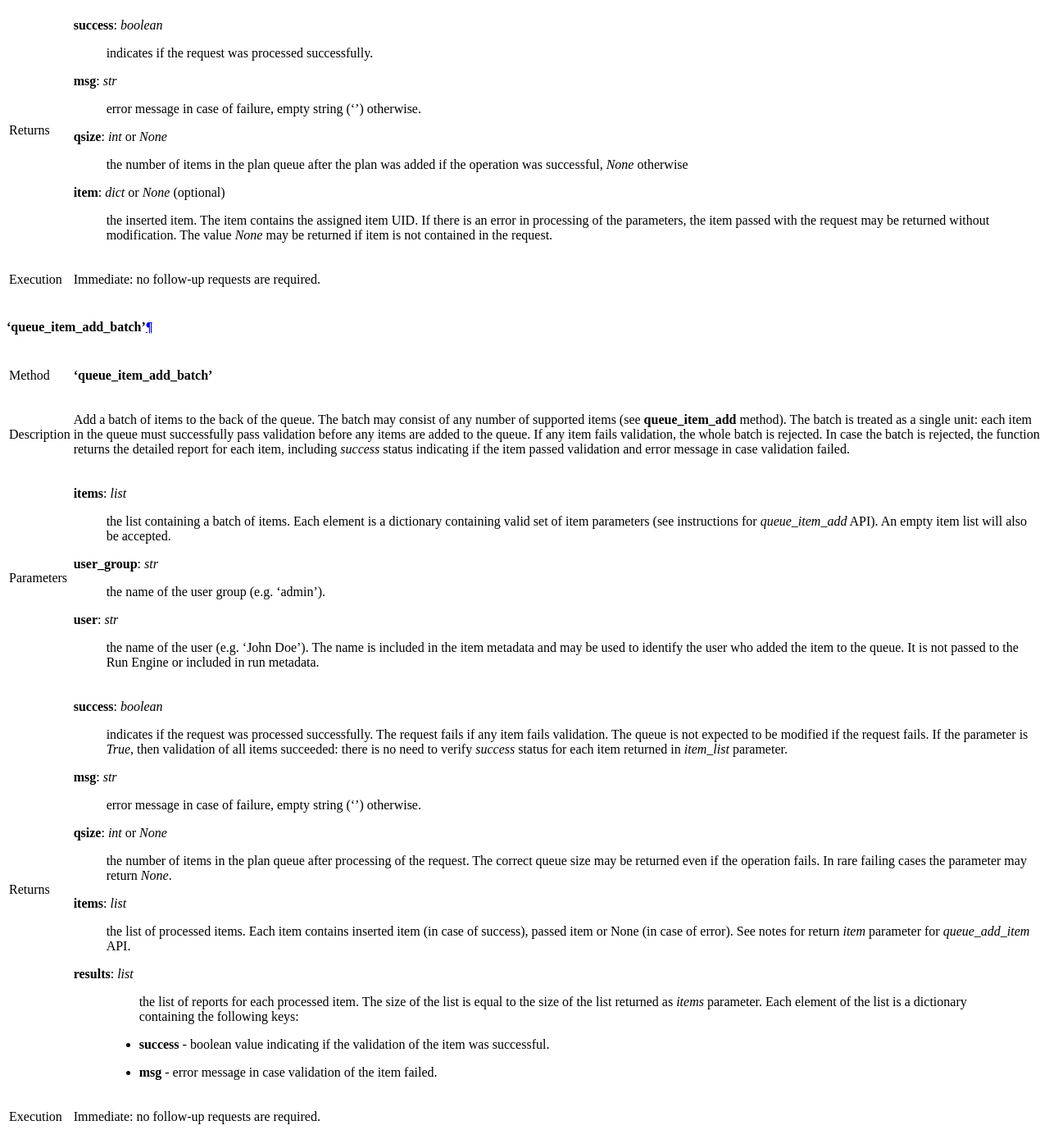
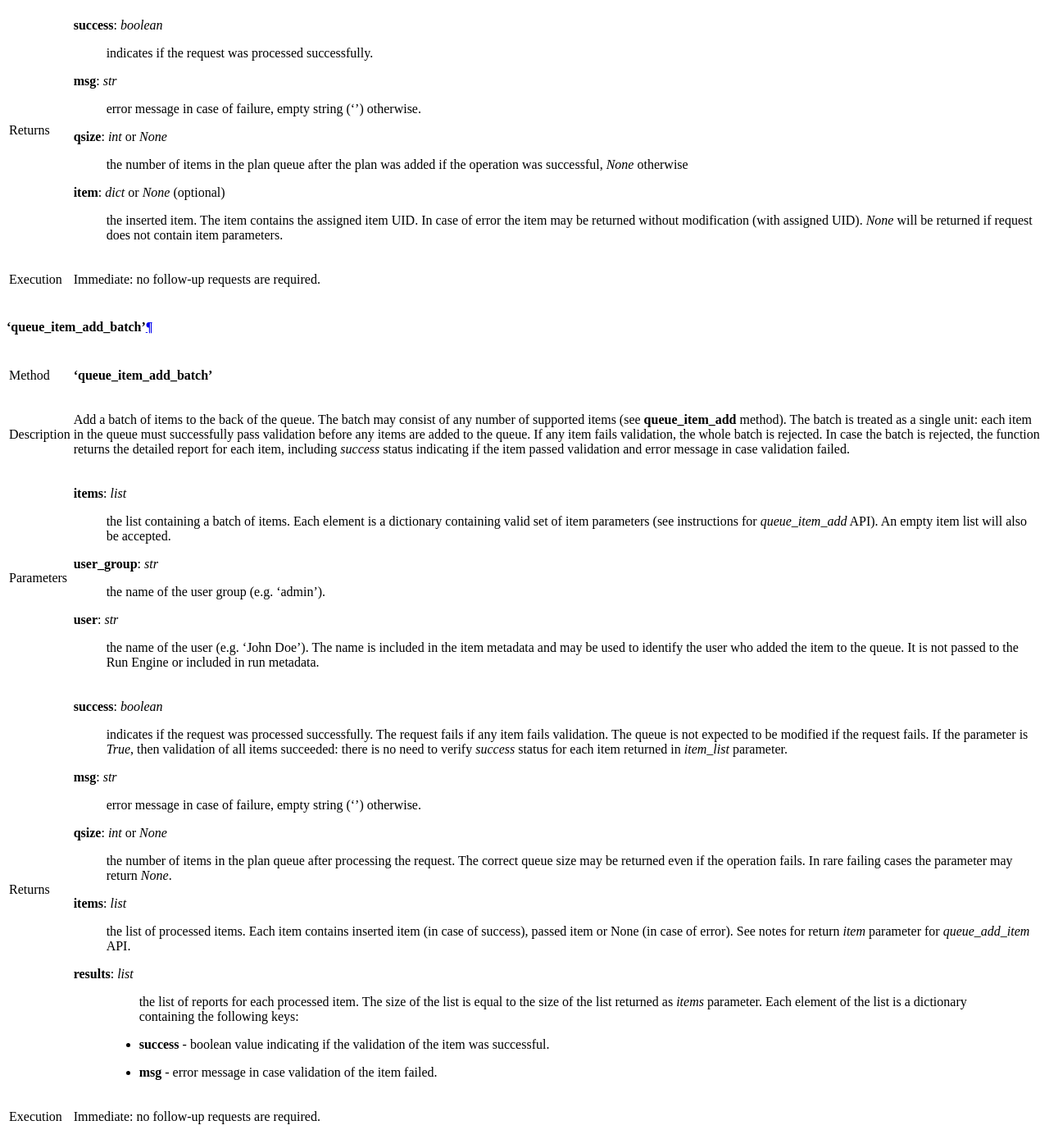
Before and after one commit to bluesky/bluesky-queueserver, a Sphinx documentation site: the page built from docs/source/re_manager_api.rst, in a window 1280 px wide and 1400 px high, scrolled down 9291 px. Shown: the whole window at 82% size. Built offline with Sphinx 7.4.7 and the Read the Docs theme 2.0.0, drawn with Linux system fonts in a browser that asks for light colours; some of the changed text lies outside the part shown.

Commit message:
DOC: corrections to 0MQ API docs

```diff
--- a/docs/source/re_manager_api.rst
+++ b/docs/source/re_manager_api.rst
@@ -521,10 +521,9 @@ Returns       **success**: *boolean*
                   the operation was successful, *None* otherwise
 
               **item**: *dict* or *None* (optional)
-                  the inserted item. The item contains the assigned item UID. If there is an error
-                  in processing of the parameters, the item passed with the request may be returned
-                  without modification. The value *None* may be returned if item is not contained
-                  in the request.
+                  the inserted item. The item contains the assigned item UID. In case of error
+                  the item may be returned without modification (with assigned UID). *None* will be
+                  returned if request does not contain item parameters.
 ------------  -----------------------------------------------------------------------------------------
 Execution     Immediate: no follow-up requests are required.
 ============  =========================================================================================
@@ -569,7 +568,7 @@ Returns       **success**: *boolean*
                   error message in case of failure, empty string ('') otherwise.
 
               **qsize**: *int* or *None*
-                  the number of items in the plan queue after processing of the request. The correct
+                  the number of items in the plan queue after processing the request. The correct
                   queue size may be returned even if the operation fails. In rare failing cases
                   the parameter may return *None*.
 
@@ -639,10 +638,9 @@ Returns       **success**: *boolean*
                   the operation was successful, *None* otherwise
 
               **item**: *dict* or *None* (optional)
-                  the inserted item. The item contains the assigned item UID. If there is an error
-                  in processing of the parameters, the item passed with the request may be returned
-                  without modification. The value *None* may be returned if item is not contained
-                  in the request.
+                  the inserted item. The item contains the assigned item UID. In case of error
+                  the item may be returned without modification (with assigned UID). *None* will be
+                  returned if request does not contain item parameters.
 ------------  -----------------------------------------------------------------------------------------
 Execution     Immediate: no follow-up requests are required.
 ============  =========================================================================================
```
